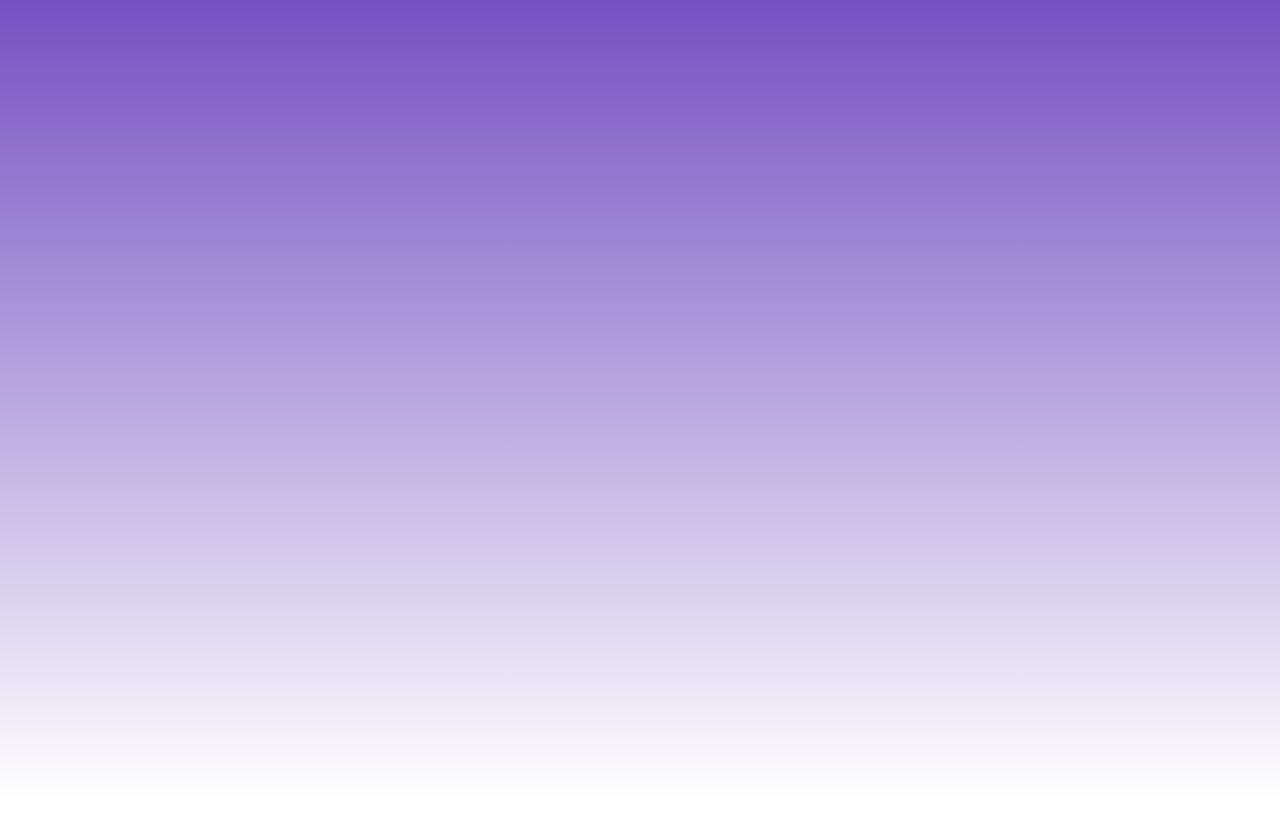
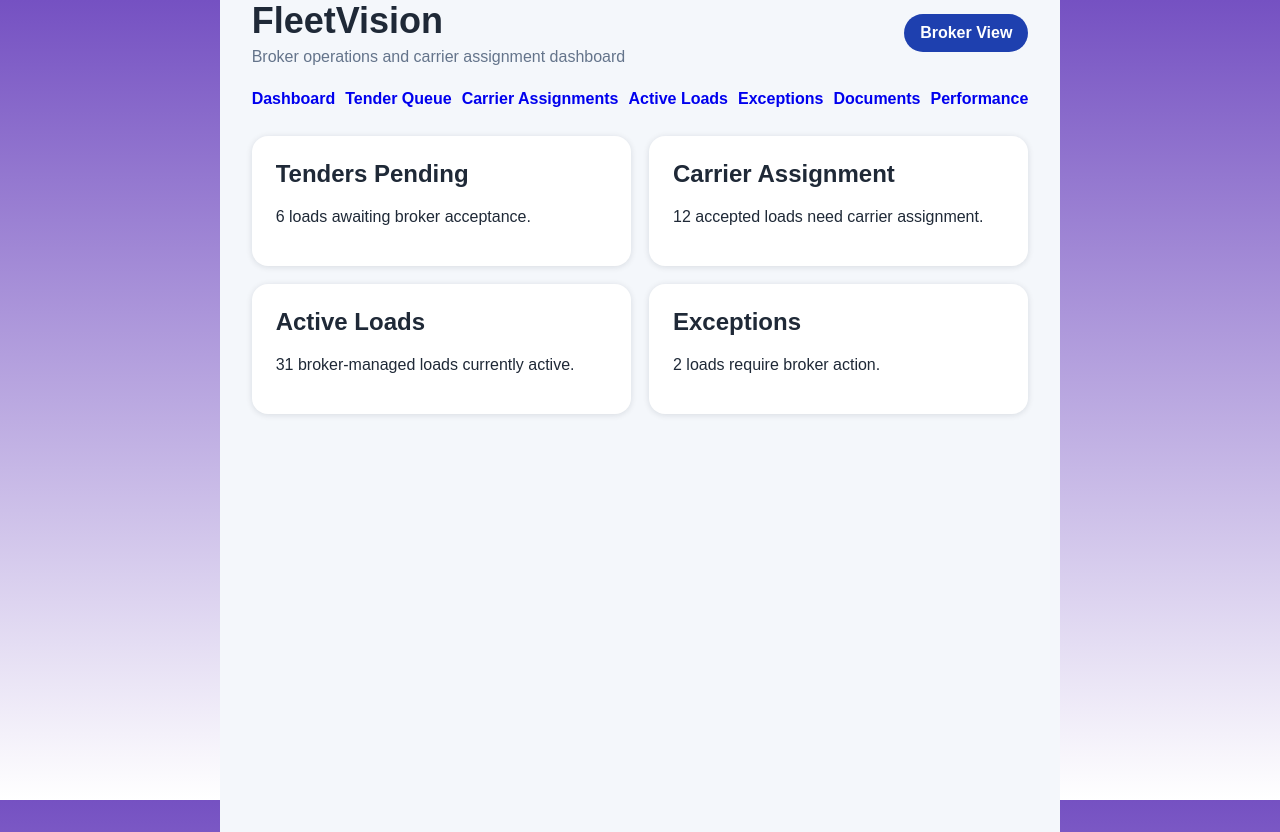
Before and after one commit to varchar1206/fleetvision-platform, a React (Vite) app: page /broker in a window 1280 px wide. Before the commit this address had no page. Before the commit the page ends 800 px from the top, so only its background shows below. Built offline with nearby package versions, Linux system fonts and the light colour scheme.

Commit message:
Add broker routing

```diff
--- a/src/App.tsx
+++ b/src/App.tsx
@@ -1,6 +1,10 @@
 import { BrowserRouter, Route, Routes } from "react-router-dom";
+
 import "./App.css";
+
 import ShipperLayout from "./layouts/ShipperLayout";
+import BrokerLayout from "./layouts/BrokerLayout";
+
 import ShipperDashboard from "./pages/shipper/ShipperDashboard";
 import Planning from "./pages/shipper/Planning";
 import TenderQueue from "./pages/shipper/TenderQueue";
@@ -9,10 +13,19 @@ import CompletedLoads from "./pages/shipper/CompletedLoads";
 import Exceptions from "./pages/shipper/Exceptions";
 import Performance from "./pages/shipper/Performance";
 
+import BrokerDashboard from "./pages/broker/BrokerDashboard";
+import BrokerTenderQueue from "./pages/broker/BrokerTenderQueue";
+import CarrierAssignments from "./pages/broker/CarrierAssignments";
+import BrokerActiveLoads from "./pages/broker/BrokerActiveLoads";
+import BrokerExceptions from "./pages/broker/BrokerExceptions";
+import BrokerDocuments from "./pages/broker/BrokerDocuments";
+import BrokerPerformance from "./pages/broker/BrokerPerformance";
+
 function App() {
   return (
     <BrowserRouter>
       <Routes>
+
         <Route path="/" element={<ShipperLayout />}>
           <Route index element={<ShipperDashboard />} />
           <Route path="planning" element={<Planning />} />
@@ -22,6 +35,17 @@ function App() {
           <Route path="exceptions" element={<Exceptions />} />
           <Route path="performance" element={<Performance />} />
         </Route>
+
+        <Route path="/broker" element={<BrokerLayout />}>
+          <Route index element={<BrokerDashboard />} />
+          <Route path="tenders" element={<BrokerTenderQueue />} />
+          <Route path="carrier-assignments" element={<CarrierAssignments />} />
+          <Route path="active-loads" element={<BrokerActiveLoads />} />
+          <Route path="exceptions" element={<BrokerExceptions />} />
+          <Route path="documents" element={<BrokerDocuments />} />
+          <Route path="performance" element={<BrokerPerformance />} />
+        </Route>
+
       </Routes>
     </BrowserRouter>
   );
--- /dev/null
+++ b/src/layouts/BrokerLayout.tsx
@@ -0,0 +1,35 @@
+import { NavLink, Outlet } from "react-router-dom";
+
+const navItems = [
+  { path: "/broker", label: "Dashboard" },
+  { path: "/broker/tenders", label: "Tender Queue" },
+  { path: "/broker/carrier-assignments", label: "Carrier Assignments" },
+  { path: "/broker/active-loads", label: "Active Loads" },
+  { path: "/broker/exceptions", label: "Exceptions" },
+  { path: "/broker/documents", label: "Documents" },
+  { path: "/broker/performance", label: "Performance" },
+];
+
+export default function BrokerLayout() {
+  return (
+    <main className="app-shell">
+      <header className="top-bar">
+        <div>
+          <h1>FleetVision</h1>
+          <p>Broker operations and carrier assignment dashboard</p>
+        </div>
+        <div className="role-badge">Broker View</div>
+      </header>
+
+      <nav className="nav-tabs">
+        {navItems.map((item) => (
+          <NavLink key={item.path} to={item.path}>
+            {item.label}
+          </NavLink>
+        ))}
+      </nav>
+
+      <Outlet />
+    </main>
+  );
+}
--- /dev/null
+++ b/src/pages/broker/BrokerActiveLoads.tsx
@@ -0,0 +1,3 @@
+export default function BrokerActiveLoads() {
+  return <h2>Broker Active Loads</h2>;
+}
--- /dev/null
+++ b/src/pages/broker/BrokerDashboard.tsx
@@ -0,0 +1,25 @@
+export default function BrokerDashboard() {
+  return (
+    <section className="dashboard-grid">
+      <div className="card">
+        <h2>Tenders Pending</h2>
+        <p>6 loads awaiting broker acceptance.</p>
+      </div>
+
+      <div className="card">
+        <h2>Carrier Assignment</h2>
+        <p>12 accepted loads need carrier assignment.</p>
+      </div>
+
+      <div className="card">
+        <h2>Active Loads</h2>
+        <p>31 broker-managed loads currently active.</p>
+      </div>
+
+      <div className="card">
+        <h2>Exceptions</h2>
+        <p>2 loads require broker action.</p>
+      </div>
+    </section>
+  );
+}
--- /dev/null
+++ b/src/pages/broker/BrokerDocuments.tsx
@@ -0,0 +1,3 @@
+export default function BrokerDocuments() {
+  return <h2>Broker Documents</h2>;
+}
--- /dev/null
+++ b/src/pages/broker/BrokerExceptions.tsx
@@ -0,0 +1,3 @@
+export default function BrokerExceptions() {
+  return <h2>Broker Exceptions</h2>;
+}
--- /dev/null
+++ b/src/pages/broker/BrokerPerformance.tsx
@@ -0,0 +1,3 @@
+export default function BrokerPerformance() {
+  return <h2>Broker Performance</h2>;
+}
--- /dev/null
+++ b/src/pages/broker/BrokerTenderQueue.tsx
@@ -0,0 +1,3 @@
+export default function BrokerTenderQueue() {
+  return <h2>Broker Tender Queue</h2>;
+}
--- /dev/null
+++ b/src/pages/broker/CarrierAssignments.tsx
@@ -0,0 +1,3 @@
+export default function CarrierAssignments() {
+  return <h2>Carrier Assignments</h2>;
+}
```
